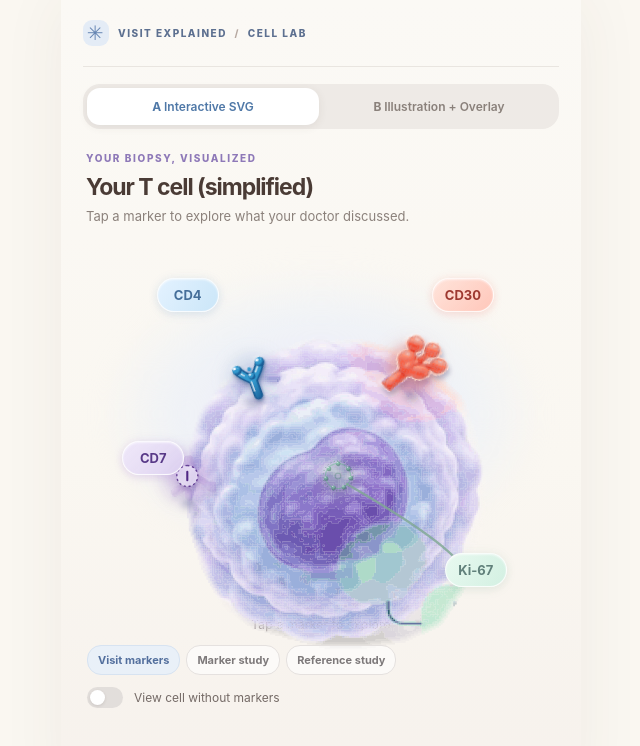
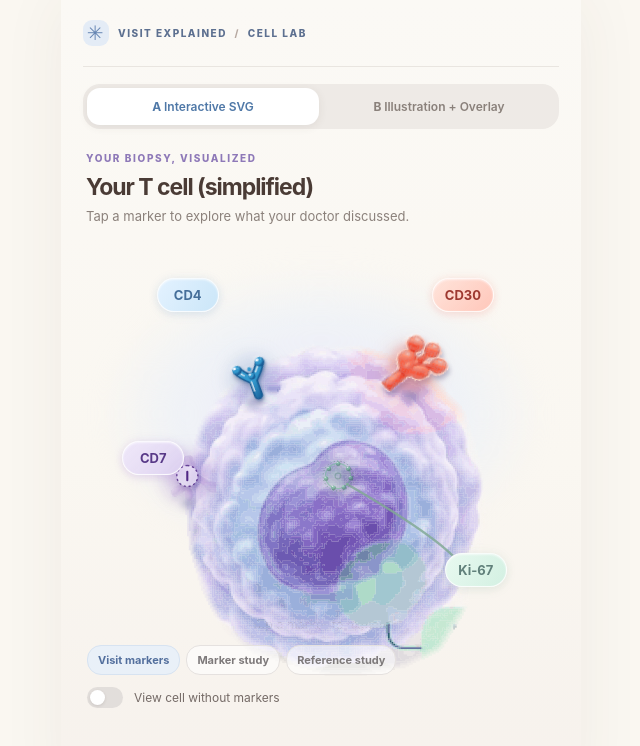
Before and after one commit to RamsayHafer/Cell-Model, a React (Vite) app: page / in a window 1280 px wide. Shown: the top 746 px of the page, without its empty margins (319-959 px from the left). Built offline with nearby package versions, Linux system fonts and the light colour scheme.

Commit message:
Match reference aspect and soften traced receptor edges

```diff
--- a/src/components/markers/MarkerVisual.tsx
+++ b/src/components/markers/MarkerVisual.tsx
@@ -54,7 +54,7 @@ function ReferenceTrace({ variant, paint, id }: { variant:string; paint:Paint; i
   return <g>
     {receptor && <ellipse cx="40" cy="39" rx="26" ry="28" fill={paint.glow} fillOpacity=".19"
       filter={`url(#bloom-${id})`}/>}
-    <g style={{ filter:'blur(.34px)' }}>{referenceTraces[variant]}</g>
+    <g style={{ filter:'blur(.85px)' }}>{referenceTraces[variant]}</g>
   </g>;
 }
 
--- a/src/markers.ts
+++ b/src/markers.ts
@@ -59,12 +59,12 @@ export const markerStudyMarkers: Marker[] = [
 // clinical states and the four-location study remains available separately.
 export const referenceStudyMarkers: Marker[] = [
   { ...sampleMarkers[0], id:'reference-cd4', status:'Illustrated receptor', exampleOnly:true,
-    visualVariant:'reference-cd4', size:1.03, orientation:0, x:33, y:30, labelX:29, labelY:12 },
+    visualVariant:'reference-cd4', size:1.03, orientation:0, x:33, y:33, labelX:29, labelY:12 },
   { ...sampleMarkers[1], id:'reference-cd30', status:'Illustrated receptor', exampleOnly:true,
-    size:1.18, orientation:0, x:72, y:31, labelX:80, labelY:9 },
+    size:1.18, orientation:0, x:72, y:34, labelX:80, labelY:9 },
   { ...sampleMarkers[2], id:'reference-cd7', status:'Illustrated receptor', exampleOnly:true,
-    resultState:'present', size:1.26, orientation:0, x:16, y:69, labelX:7, labelY:56 },
+    resultState:'present', size:1.26, orientation:0, x:16, y:73, labelX:7, labelY:56 },
   { ...sampleMarkers[3], id:'reference-ki67', status:'inside cell', exampleOnly:true,
     resultState:'present', visualVariant:'reference-ki67', size:1.12,
-    x:64, y:79, labelX:87, labelY:96 },
+    x:64, y:82, labelX:87, labelY:96 },
 ];
```
Also changed, not shown: src/assets/cell-reference.svg, 1 other file (tests, documents, lock files or other folders).
